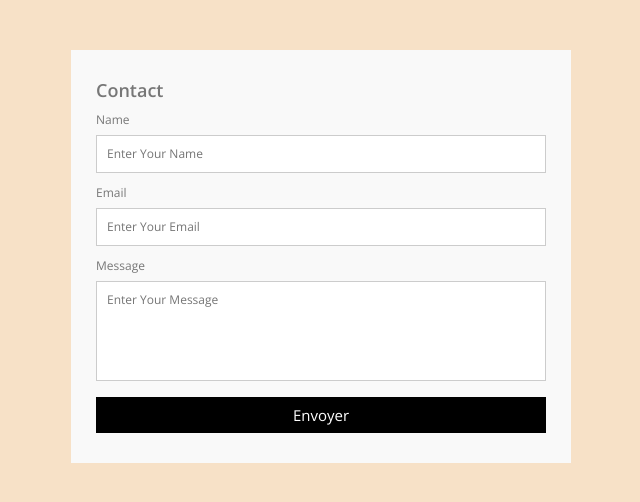
After one commit to FloRobart/Maison_eau_dor, a Symfony app: template templates/contact.html.twig in a window 1280 px wide. The commit adds this page. Shown: the top 502 px of the page, without its empty margins (319-959 px from the left). Run offline with Twig, Linux system fonts and the light colour scheme; the template is opened without the code that fills it, so the values that code supplies are empty; some libraries are stand-ins or nearby versions.

Commit message:
ajout d'une page de contact simple (et non fonctionnel)

```diff
--- a/src/Controller/DefaultController.php
+++ b/src/Controller/DefaultController.php
@@ -12,4 +12,10 @@ class DefaultController extends AbstractController
     {
         return $this->render('base.html.twig');
     }
+
+    #[Route('/contact', name: 'default.contact', methods: ['GET'])]
+    public function contact(): Response
+    {
+        return $this->render('contact.html.twig');
+    }
 }
--- /dev/null
+++ b/templates/contact.html.twig
@@ -0,0 +1,37 @@
+<!DOCTYPE html>
+<html lang="fr">
+<head>
+    <meta charset="UTF-8">
+    <title>Contact</title>
+    <link rel="stylesheet" href="{{ asset('assets/css/style.contact.css') }}">
+</head>
+
+<body>
+    <div class="container">
+        <section id="contact" class="contact sec-pad dynamicBg">
+            <div class="main-container">
+                <h2 class="heading heading-sec heading-sec__mb-med">
+                <span class="heading-sec__main heading-sec__main--lt">Contact</span>
+                </h2>
+                <div class="contact__form-container">
+                <form action='#' class='contact__form' method='post'><input type='hidden' name='form-name' value='form 1' />
+                    <div class="contact__form-field">
+                        <label class="contact__form-label" for="name">Name</label>
+                        <input required placeholder="Enter Your Name" type="text" class="contact__form-input" name="name" id="name" />
+                    </div>
+                    <div class="contact__form-field">
+                        <label class="contact__form-label" for="email">Email</label>
+                        <input required placeholder="Enter Your Email" type="email" class="contact__form-input" name="email" id="email" />
+                    </div>
+                    <div class="contact__form-field">
+                        <label class="contact__form-label" for="message">Message</label>
+                        <textarea required cols="30" rows="10" class="contact__form-input" placeholder="Enter Your Message" name="message" id="message"></textarea>
+                    </div>
+                    <button type="submit" class="btn btn--theme contact__btn">Envoyer</button>
+                </form>
+                </div>
+            </div>
+        </section>
+    <div>
+</body>
+</html>
--- a/templates/footer.html.twig
+++ b/templates/footer.html.twig
@@ -37,7 +37,7 @@
             <p class="p-menuf">Besoin d'aide</p>
             <ul>
             <li class="li-footer"><a class="a-footer"{#href="{{ path('parfums') }}"#}>A propos</a></li>
-            <li class="li-footer"><a class="a-footer"{#href="{{ path('maison') }}"#}>Contactez-nous</a></li>
+            <li class="li-footer"><a class="a-footer" href="contact">Contactez-nous</a></li>
             <li class="li-footer"><a class="a-footer"{#href="{{ path('muscs') }}"#}>Politique de confidentialité</a></li>
             <li class="li-footer"><a class="a-footer"{#href="{{ path('cosmetiques') }}"#}>Politique de cookies</a></li>
             <li class="li-footer"><a class="a-footer"{#href="{{ path('brumes') }}"#}>Mentions légales</a></li>
```
Also changed, not shown: public/assets/css/style.contact.css (added).
